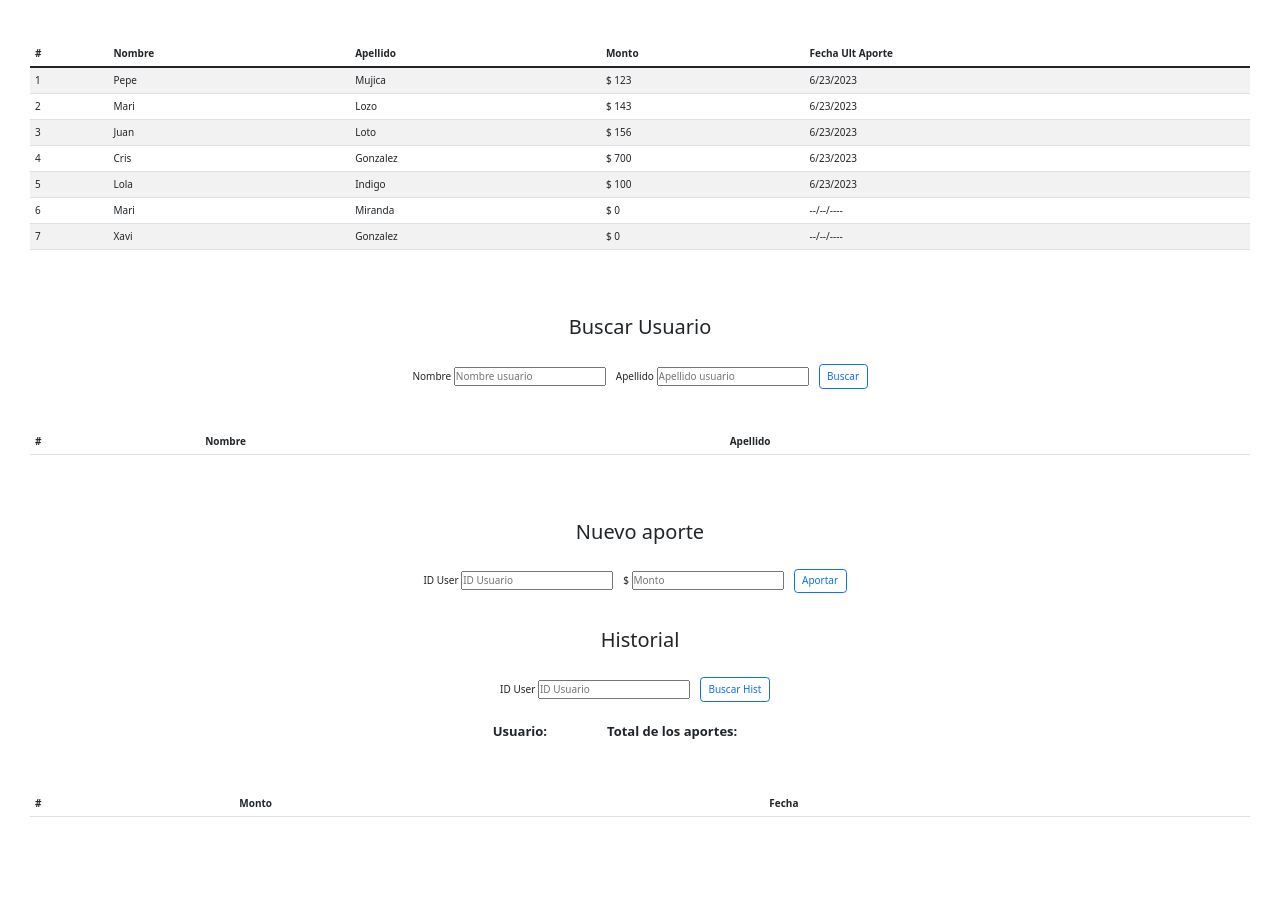
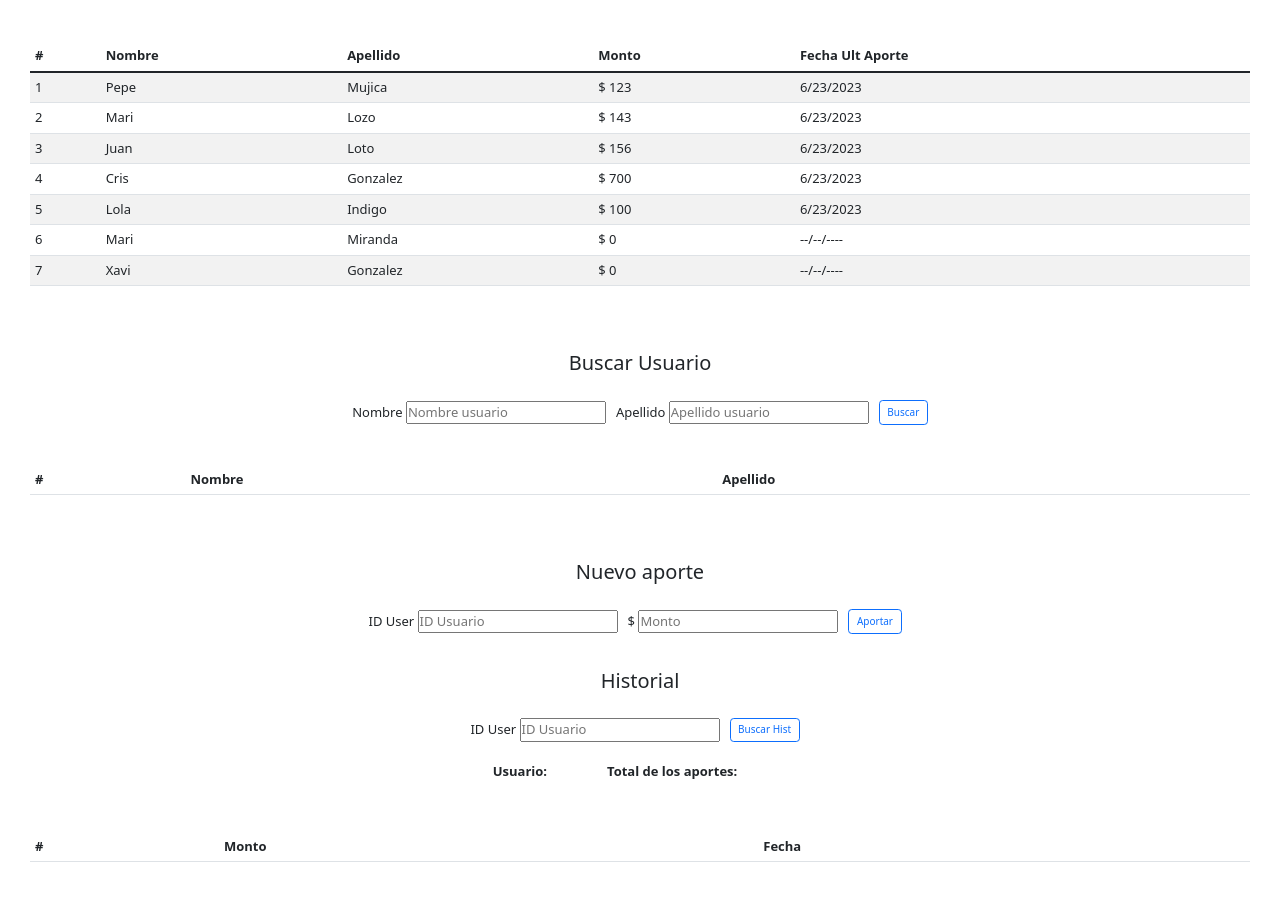
Before and after one commit to RoAriel/coder-js-proyecto-ocr, a plain HTML site: page index.html in a window 1280 px wide. Shown: the part 59-960 px from the top of the page. Before the commit the page ends 916 px from the top, so only its background shows below. Drawn offline with nearby package versions, Linux system fonts and the light colour scheme.

Commit message:
front: tamanio letras

```diff
--- a/css/styles.css
+++ b/css/styles.css
@@ -9,6 +9,10 @@ html {
 }
 
 p {
+    font-size: 1.3rem;
+}
+
+.tamanioLetra{
     font-size: 1.3rem;
 }
 
--- a/index.html
+++ b/index.html
@@ -22,7 +22,7 @@
     <main>
         <section>
             <div class="tabla-margen">
-                <table class="table table-striped conteiner-table">
+                <table class="table table-striped conteiner-table tamanioLetra">
                     <thead>
                         <tr>
                             <th scope="col">#</th>
@@ -42,7 +42,7 @@
             <div class="conteiner-titulo">
                 <h2>Buscar Usuario</h2>
             </div>
-            <div class="center-inputs">
+            <div class="center-inputs tamanioLetra">
                 <label for="name-usuario">
                     Nombre <input type="text" placeholder="Nombre usuario" id="name-usr">
                 </label>
@@ -52,7 +52,7 @@
                 <button class="btn btn-outline-primary" type="button" id="bt-buscar-usr">Buscar</button>
             </div>
             <div class="tabla-margen">
-                <table class="table table-striped">
+                <table class="table table-striped tamanioLetra">
                     <thead>
                         <tr>
                             <th scope="col">#</th>
@@ -70,7 +70,7 @@
             <div class="conteiner-titulo">
                 <h2>Nuevo aporte</h2>
             </div>
-            <div class="center-inputs">
+            <div class="center-inputs tamanioLetra">
                 <label for="id-usuario">
                     ID User <input type="text" placeholder="ID Usuario" id="id-user">
                 </label>
@@ -85,11 +85,11 @@
             <div class="conteiner-titulo">
                 <h2>Historial</h2>
             </div>
-            <div class="center-inputs">
+            <div class="center-inputs tamanioLetra">
                 <label for="id-usuario-hist">
                     ID User <input type="text" placeholder="ID Usuario" id="id-user-hist">
                 </label>
-                <button class="btn btn-outline-primary" class="btn type="button" id="bt-buscar-hist">Buscar Hist</button>
+                <button class="btn btn-outline-primary " class="btn type="button" id="bt-buscar-hist">Buscar Hist</button>
                 <small id="msj-hist"></small>
             </div>
                 <div class="conteiner-historial">
@@ -99,7 +99,7 @@
                     <p id="usr-monto-total"></p>
                 </div>
             <div class="tabla-margen">
-                <table class="table table-striped">
+                <table class="table table-striped tamanioLetra">
                     <thead>
                         <tr>
                             <th scope="col">#</th>
```
